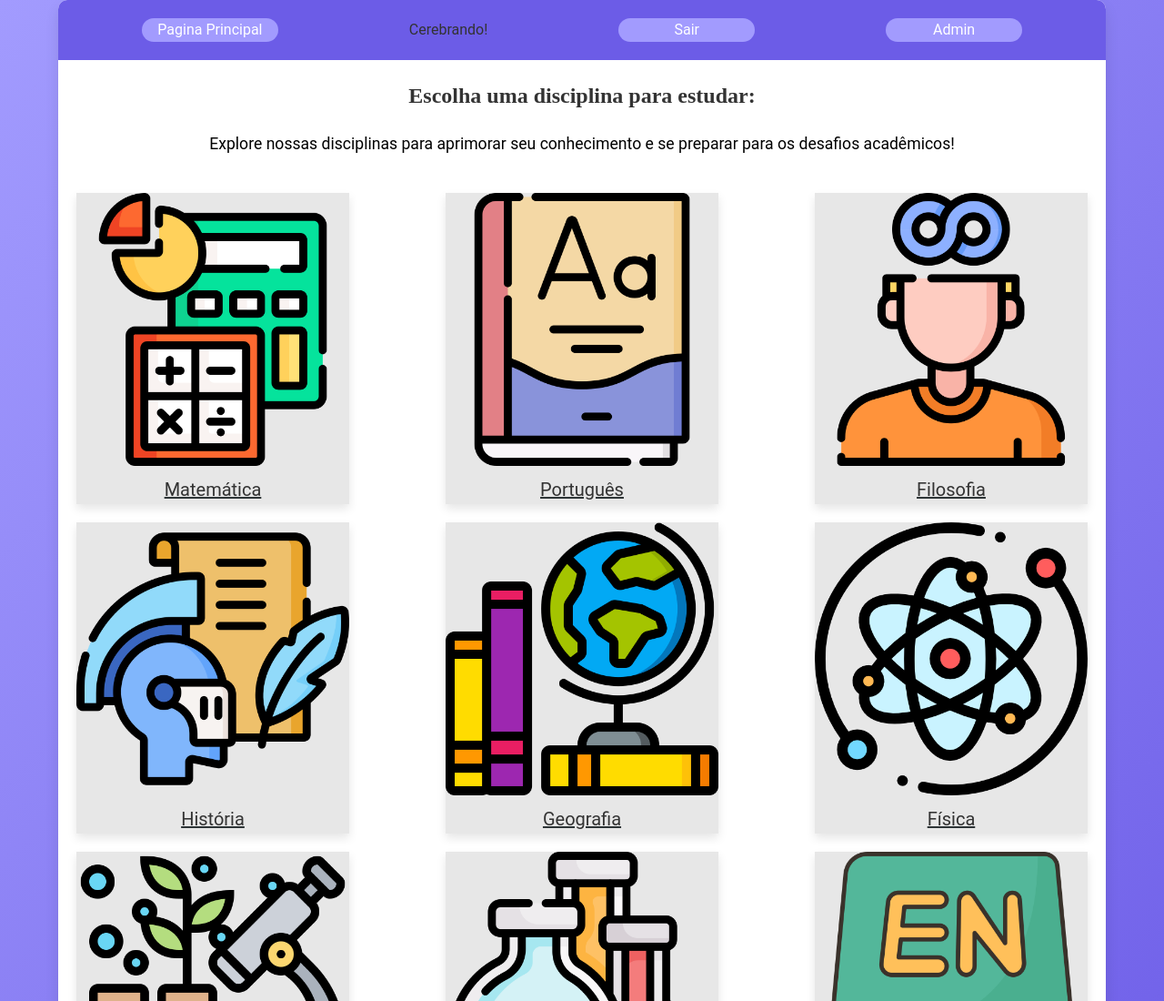
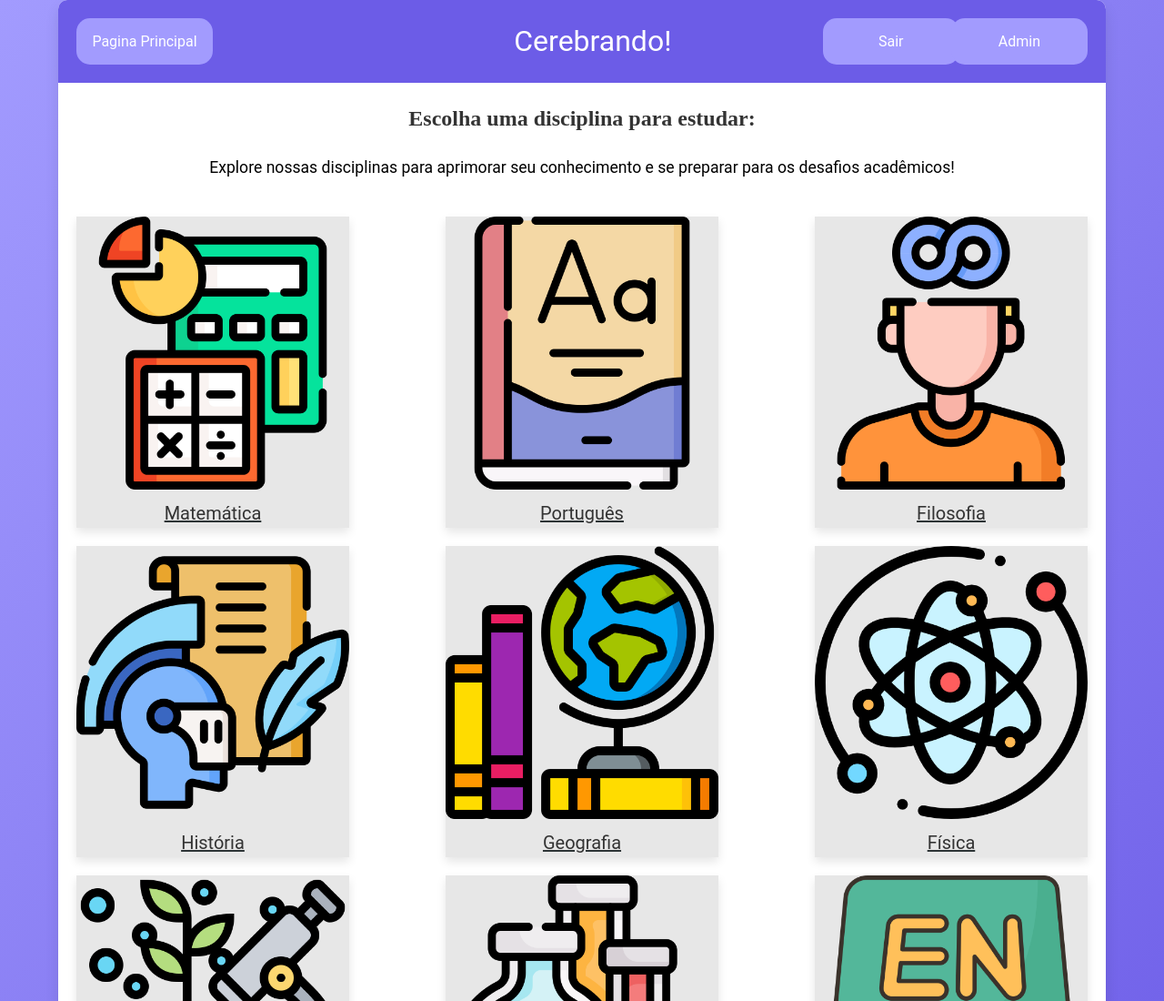
Before and after one commit to yasSayuri/Cerebrando, a plain HTML site: page principal.html in a window 1280 px wide. Shown: the top 1100 px of the page at 91% size. Drawn offline with nearby package versions, Linux system fonts and the light colour scheme.

Commit message:
Add files via upload

```diff
--- a/css/style_principal.css
+++ b/css/style_principal.css
@@ -30,9 +30,18 @@ body {
 header {
     display: flex;
     flex-direction: row;
-    justify-content: space-around;
+    justify-content: space-between;
     background-color: #6c5ce7;
     padding: 20px;
+    text-align: center;
+    position: relative;
+}
+
+header .titulo-header {
+    font-size: 2rem;
+    color: white;
+    margin-left: -160px; /* Empurra para a esquerda inicialmente */
+    margin-right: 175px;
     text-align: center;
 }
 
@@ -46,6 +55,10 @@ header a{
     border-radius: 15px;
     width: 150px;
     transition: transform 0.5s , background-color 0.5s ease, color 0.5s ease;
+
+}
+header a:nth-last-of-type(-n+2) {
+    margin-left: -500px; /* Ajusta o espaçamento entre os últimos dois links */
 }
 
 header a:hover{
@@ -54,10 +67,6 @@ header a:hover{
     transform: translateY(-2px);
 }
 
-h1 {
-    color: white;
-    font-size: 2rem;
-}
 
 main {
     display: flex;
```
